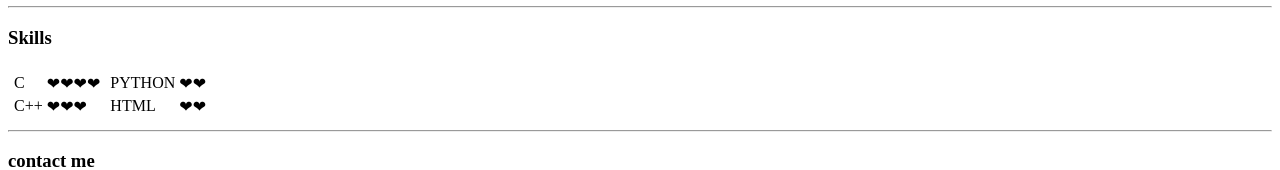
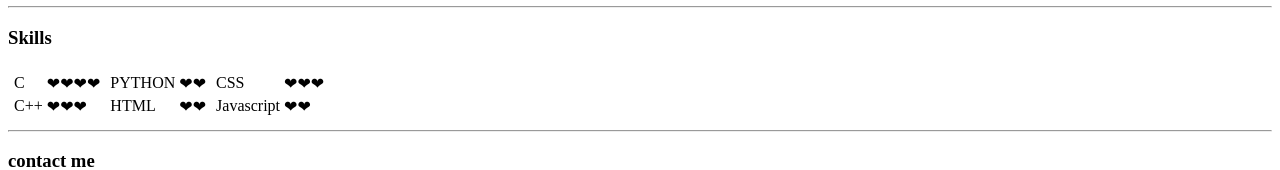
Before and after one commit to Cshiva773/cv, a plain HTML site: page index.html in a window 1280 px wide. Shown: the part 431-601 px from the top of the page. Drawn offline with Linux system fonts and the light colour scheme.

Commit message:
Update index.html

```diff
--- a/index.html
+++ b/index.html
@@ -78,6 +78,18 @@
                     </tr>
                 </table>
             </td>
+            <td>
+                <table>
+                    <tr>
+                        <td>CSS</td>
+                        <td>❤❤❤</td>
+                    </tr>
+                    <tr>
+                        <td>Javascript</td>
+                        <td>❤❤</td>
+                    </tr>
+                </table>
+            </td>
         </tr>
 
     </table>
```
